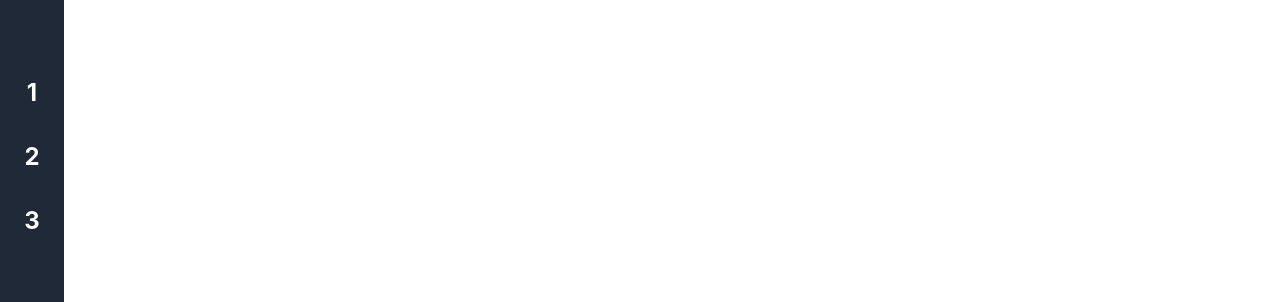
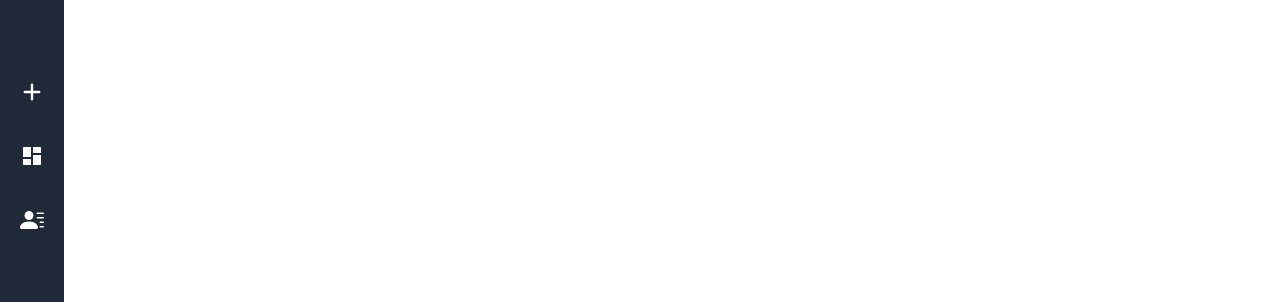
Before and after one commit to BorhanSaflo/Employee-Management-System, a Next.js app: page / in a window 1280 px wide. Shown: the top 302 px of the page. Built offline with nearby package versions, Linux system fonts and the light colour scheme.

Commit message:
add: react-icons and getIcons functionality

```diff
--- a/Components/Sidebar.tsx
+++ b/Components/Sidebar.tsx
@@ -1,13 +1,24 @@
 import React from "react";
+import { getIcon } from "../lib/getIcon";
 import styles from "../styles/Sidebar.module.scss";
 
 function Sidebar() {
+  const PlusIcon = getIcon("plus");
+  const DashBoardIcon = getIcon("dashboard");
+  const PersonListIcon = getIcon("personList");
+
   return (
     <div className={styles.wrapper}>
       <div className={styles.container}>
-        <div className={styles.item}> 1 </div>
-        <div className={styles.item}> 2 </div>
-        <div className={styles.item}> 3 </div>
+        <div className={styles.item}>
+          <PlusIcon />
+        </div>
+        <div className={styles.item}>
+          <DashBoardIcon />
+        </div>
+        <div className={styles.item}>
+          <PersonListIcon />
+        </div>
       </div>
     </div>
   );
--- /dev/null
+++ b/lib/getIcon.ts
@@ -0,0 +1,15 @@
+import { IconType } from "react-icons";
+import { HiPlus } from "react-icons/hi";
+import { MdDashboard } from "react-icons/md";
+import { BsFillPersonLinesFill } from "react-icons/bs";
+import { GrStatusUnknown } from "react-icons/gr";
+
+const icons = new Map<string, IconType>([
+  ["plus", HiPlus],
+  ["dashboard", MdDashboard],
+  ["personList", BsFillPersonLinesFill],
+]);
+
+export const getIcon = (name: string) => {
+  return icons.get(name) || GrStatusUnknown;
+};
--- a/package.json
+++ b/package.json
@@ -12,6 +12,7 @@
     "next": "12.2.3",
     "react": "18.2.0",
     "react-dom": "18.2.0",
+    "react-icons": "^4.4.0",
     "sass": "^1.54.2"
   },
   "devDependencies": {
```
Also changed, not shown: 1 other file (tests, documents, lock files or other folders).
